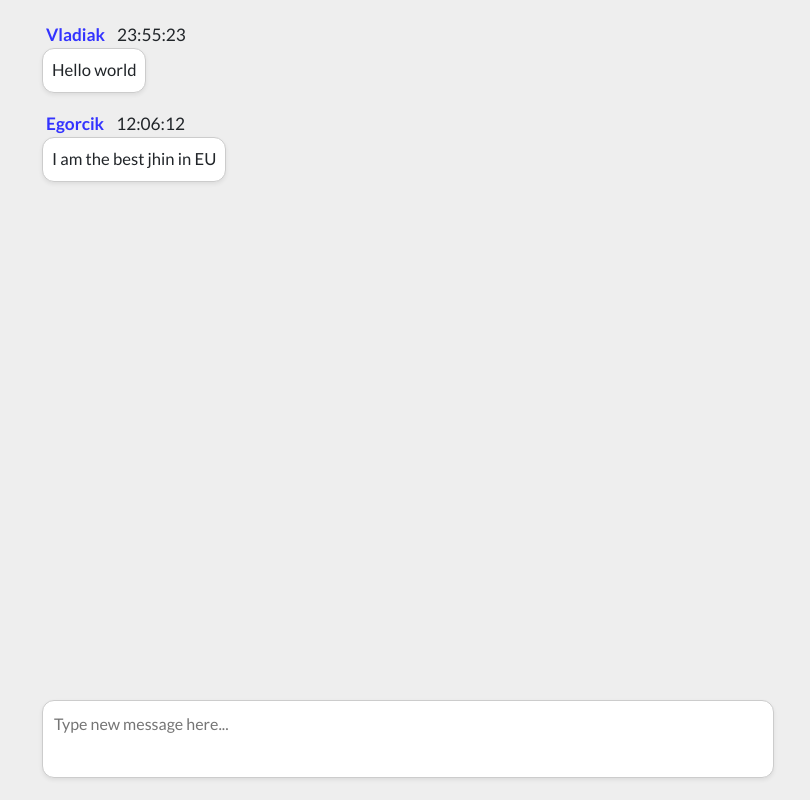
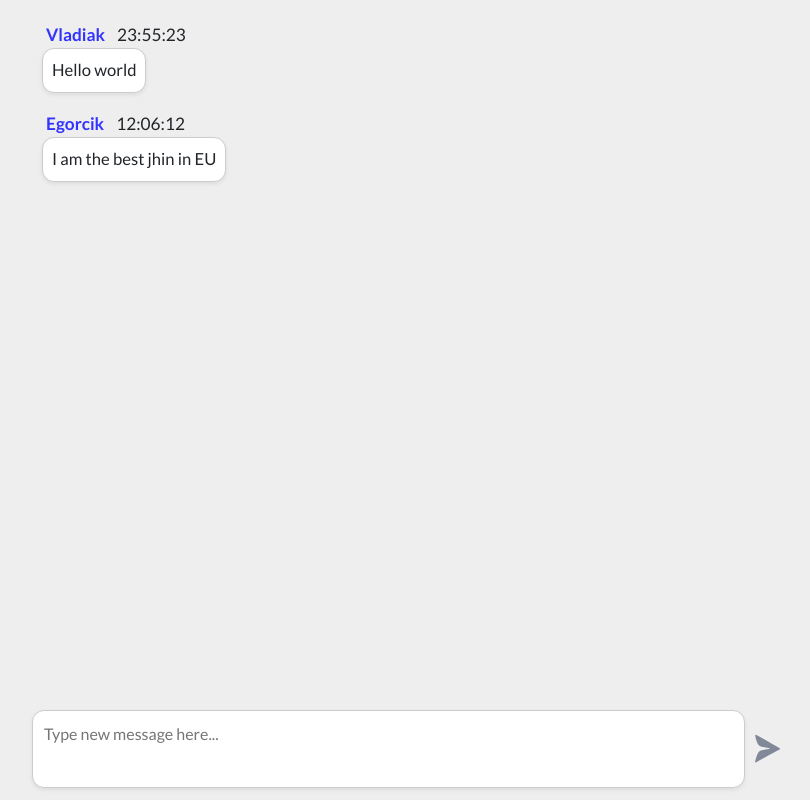
Before and after one commit to egorchern/Real_message, a React (Vite) app: page / in a window 1280 px wide. Shown: the whole page, without its empty margins (232-1042 px from the left). Built offline with nearby package versions, Linux system fonts and the light colour scheme.

Commit message:
finished front-end for main page

```diff
--- a/src/app.tsx
+++ b/src/app.tsx
@@ -1,18 +1,7 @@
 import * as React from "react";
 import {render} from "react-dom";
 let root = document.querySelector("#root");
-let messages = [
-  {
-    time: "23:55:23",
-    username: "Vladiak",
-    message_text: "Hello world",
-  },
-  {
-    time: "12:06:12",
-    username: "Egorcik",
-    message_text: "I am the best jhin in EU",
-  },
-];
+
 
 class Message extends React.Component {
   message: any;
@@ -50,8 +39,10 @@ class New_message_menu extends React.Component {
     })
   }
 
-  on_textarea_value_change = () => {
-
+  on_textarea_value_change = (ev) => {
+    this.setState({
+      message_text: ev.target.value
+    })
   }
 
   render() {
@@ -60,12 +51,19 @@ class New_message_menu extends React.Component {
         classes += " focused";
     }
     return (
-      <div className={classes}>
-        <textarea placeholder="Type new message here..." spellCheck="false" autoComplete="false" onFocus={() => {this.on_textarea_change_focus(true)}} onBlur={() => {this.on_textarea_change_focus(false)}} value={this.state.message_text} onChange={this.on_textarea_value_change}></textarea>
+      <div className="flex_direction_row padding_small">
+          <div className={classes}>
+            <textarea placeholder="Type new message here..." spellCheck="false" autoComplete="false" onFocus={() => {this.on_textarea_change_focus(true)}} onBlur={() => {this.on_textarea_change_focus(false)}} value={this.state.message_text} onChange={this.on_textarea_value_change}></textarea>
+
+          </div>
+          <svg xmlns="http://www.w3.org/2000/svg" viewBox="0 0 24 24" id="send_message_btn"><path d="m4.7 15.8c-.7 1.9-1.1 3.2-1.3 3.9-.6 2.4-1 2.9 1.1 1.8s12-6.7 14.3-7.9c2.9-1.6 2.9-1.5-.2-3.2-2.3-1.4-12.2-6.8-14-7.9s-1.7-.6-1.2 1.8c.2.8.6 2.1 1.3 3.9.5 1.3 1.6 2.3 3 2.5l5.8 1.1c.1 0 .1.1.1.1s0 .1-.1.1l-5.8 1.1c-1.3.4-2.5 1.3-3 2.7z"/></svg>
       </div>
+
+
     );
   }
 }
+
 
 class Conversation_container extends React.Component {
   messages: any;
@@ -87,15 +85,39 @@ class Conversation_container extends React.Component {
   }
 }
 
+
 class App extends React.Component {
   constructor(props) {
     super(props);
+    this.state = {
+      should_display_conversation: true
+    }
   }
   render() {
+    let messages = [
+      {
+        time: "23:55:23",
+        username: "Vladiak",
+        message_text: "Hello world",
+      },
+      {
+        time: "12:06:12",
+        username: "Egorcik",
+        message_text: "I am the best jhin in EU",
+      },
+    ];
     return (
-      <Conversation_container messages={messages}></Conversation_container>
+      <div className="app_container flex_direction_column">
+        {
+          this.state.should_display_conversation === true ?
+          <Conversation_container messages={messages}></Conversation_container>
+          :null
+        }
+      </div>
+
     );
   }
 }
 
+
 render(<App />, root);
--- a/src/index.html
+++ b/src/index.html
@@ -12,7 +12,7 @@
 </head>
 
 <body>
-    <div id="root" class="flex_direction_column"></div>
+    <div id="root"></div>
     <script src="./app.tsx"></script>
 </body>
 
--- a/src/styles/app.scss
+++ b/src/styles/app.scss
@@ -20,7 +20,7 @@ $username_color:  hsl(240, 100%, 60%);
     word-wrap: break-word;
 }
 
-html, body{
+html, body, .app_container{
     display: grid;
     width: 100%;
     height: 100%;
@@ -70,6 +70,10 @@ html, body{
     height: 90%;
 }
 
+.padding_small{
+    padding: 8px;
+}
+
 .new_message_container.focused{
     box-shadow: 0 .125rem .25rem rgba(0,0,0,.075), 0 0 2px 2px hsla(214, 100%, 55%, 60%);
     border: 1px solid hsla(214, 100%, 55%, 60%);
@@ -82,12 +86,12 @@ html, body{
 
     border: 1px solid hsl(0, 0%, 80%);
     box-shadow: 0 .125rem .25rem rgba(0,0,0,.075);
-    margin: 18px;
+
     flex-grow: 1;
     background-color: white;
     textarea{
         width: 100%;
-
+        height: 100%;
         border: none;
         background-image: none;
         background-color: transparent;
@@ -132,3 +136,17 @@ html, body{
 .message_container{
     margin: 18px;
 }
+
+#send_message_btn{
+    margin-left: 6px;
+    width: calc(2rem + 0.1vw);
+    height: calc(2rem + 0.1vw);
+    fill: hsl(219, 10%, 55%);
+    transition: all 0.2s;
+    cursor: pointer;
+}
+
+#send_message_btn:hover{
+    transform: scale(1.3);
+    fill: hsl(219, 10%, 35%);
+}
```
